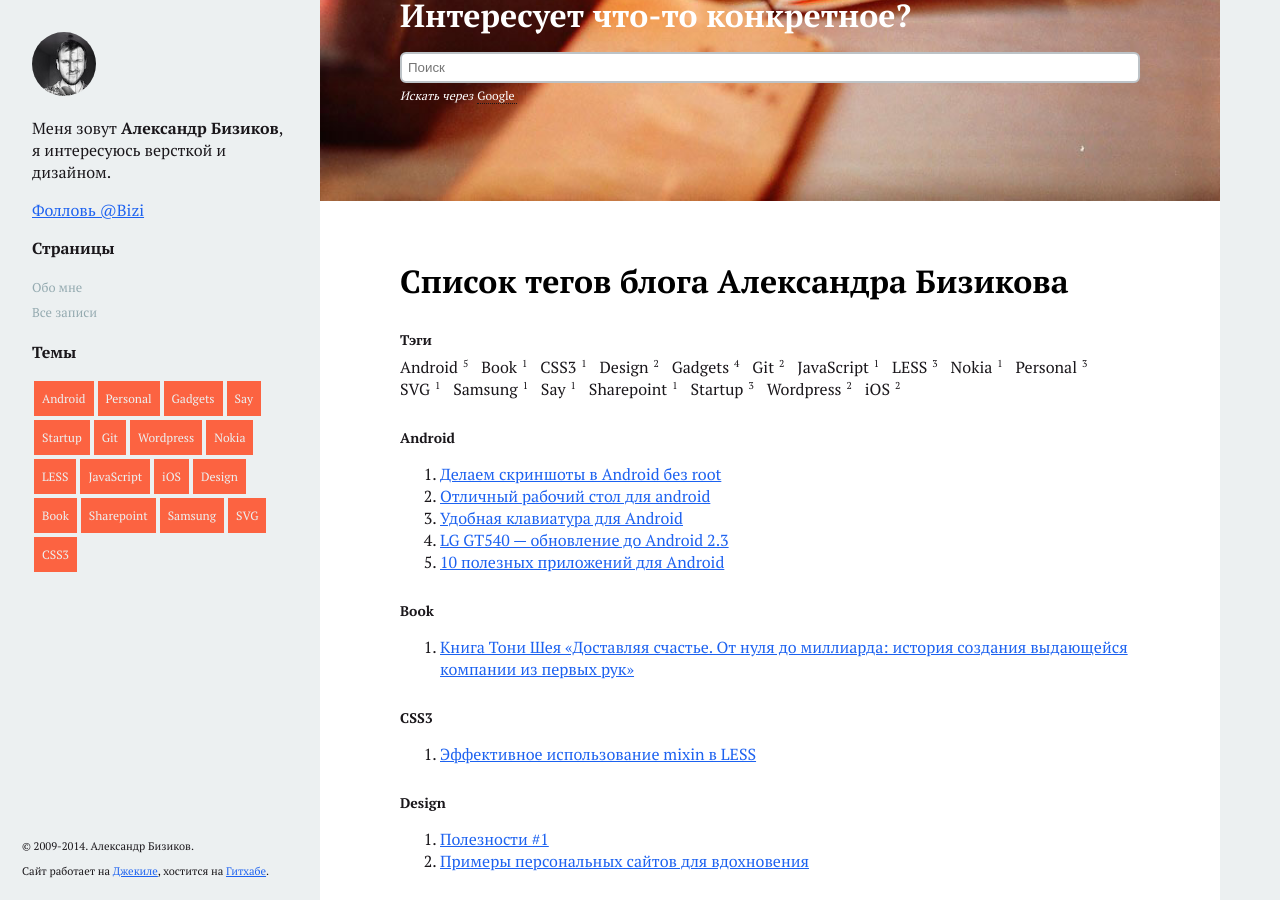
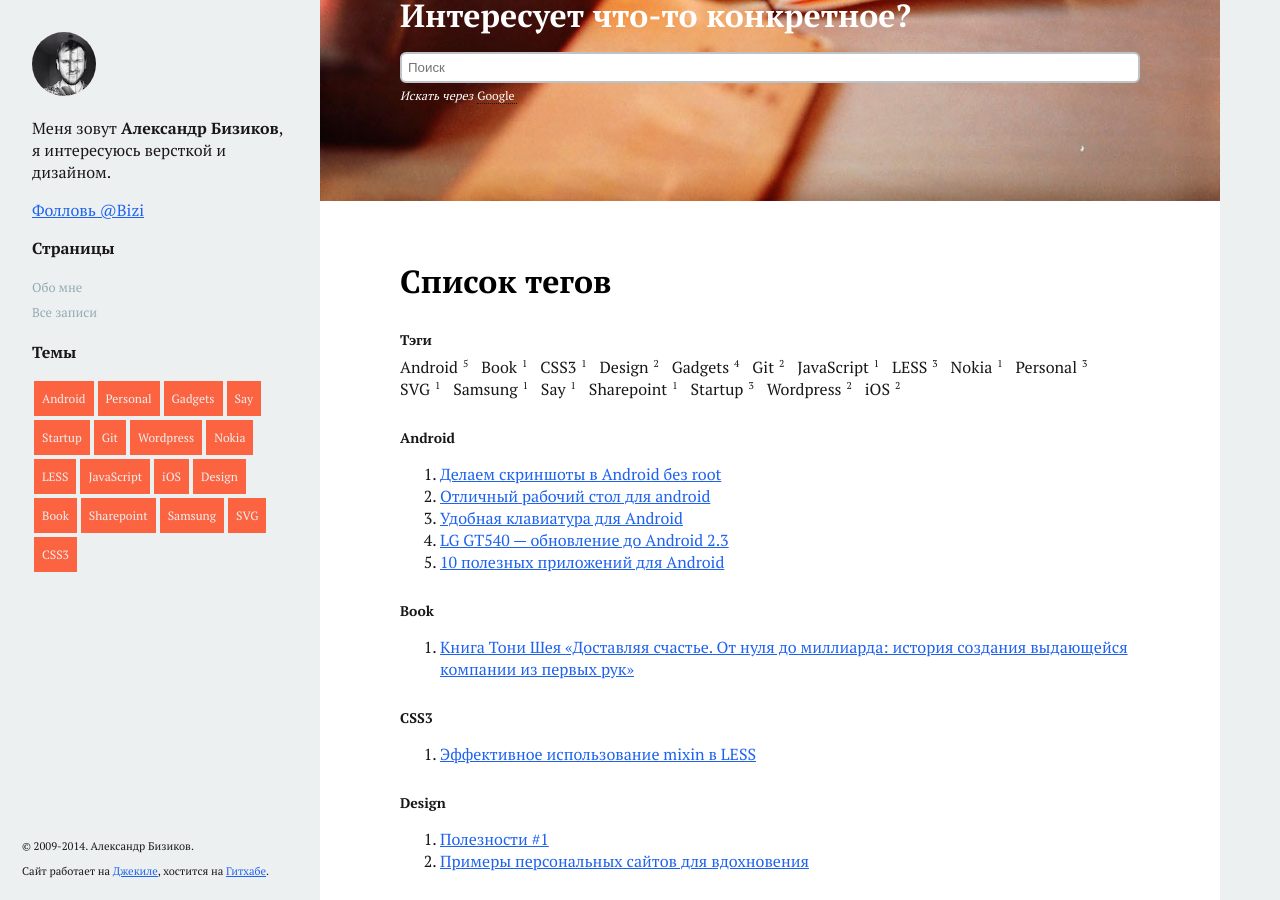
Before and after one commit to anna-vanlee/bizikov.ru, a Jekyll site: the page built from tags/index.html, in a window 1280 px wide and 900 px high, scrolled down 409 px. Built offline with Jekyll 4.4.1, drawn with Linux system fonts in a browser that asks for light colours; comment, search, counter and statistics services are not loaded.

Commit message:
Update index.html

```diff
--- a/tags/index.html
+++ b/tags/index.html
@@ -1,6 +1,6 @@
 ---
 layout: page
-title: Список тегов блога Александра Бизикова
+title: Список тегов
 cover: upload/page/tags/menu.jpg
 search: true
 comment: false
```
